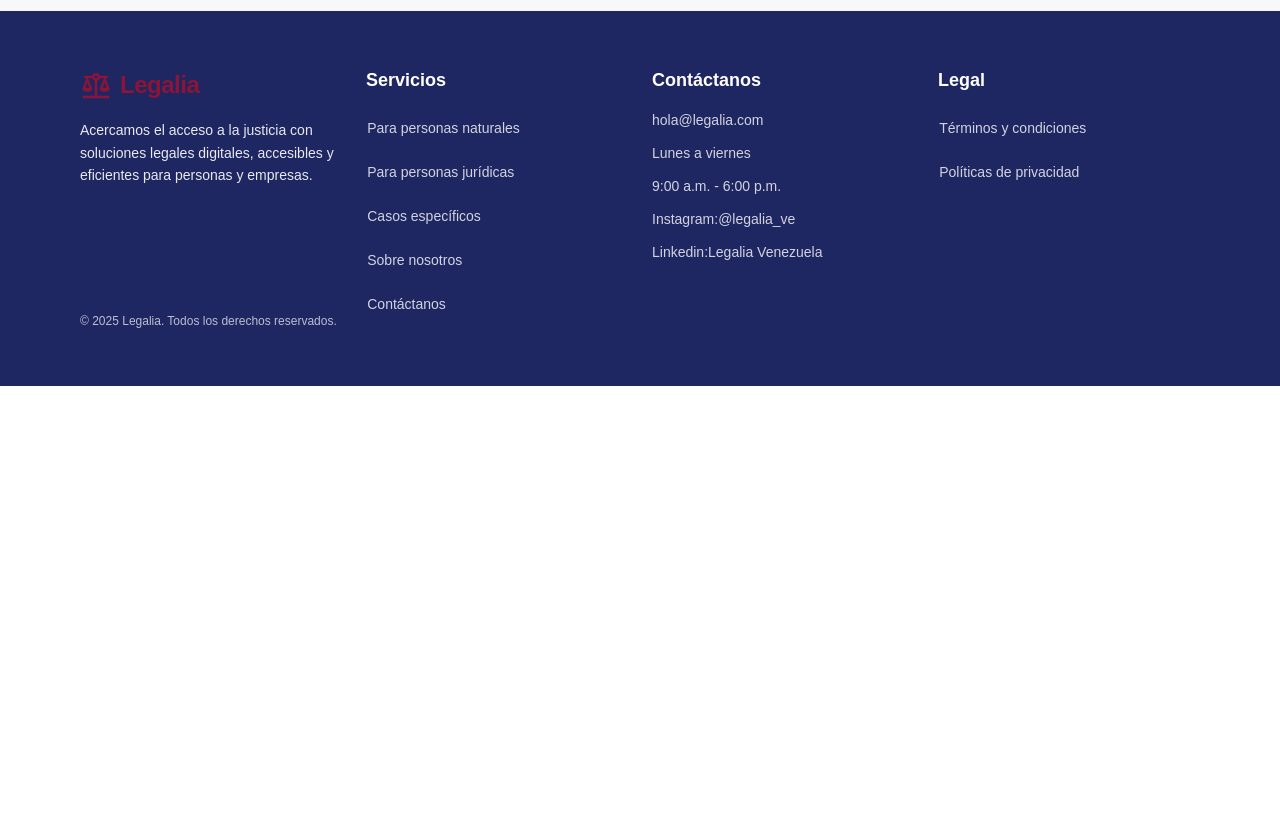
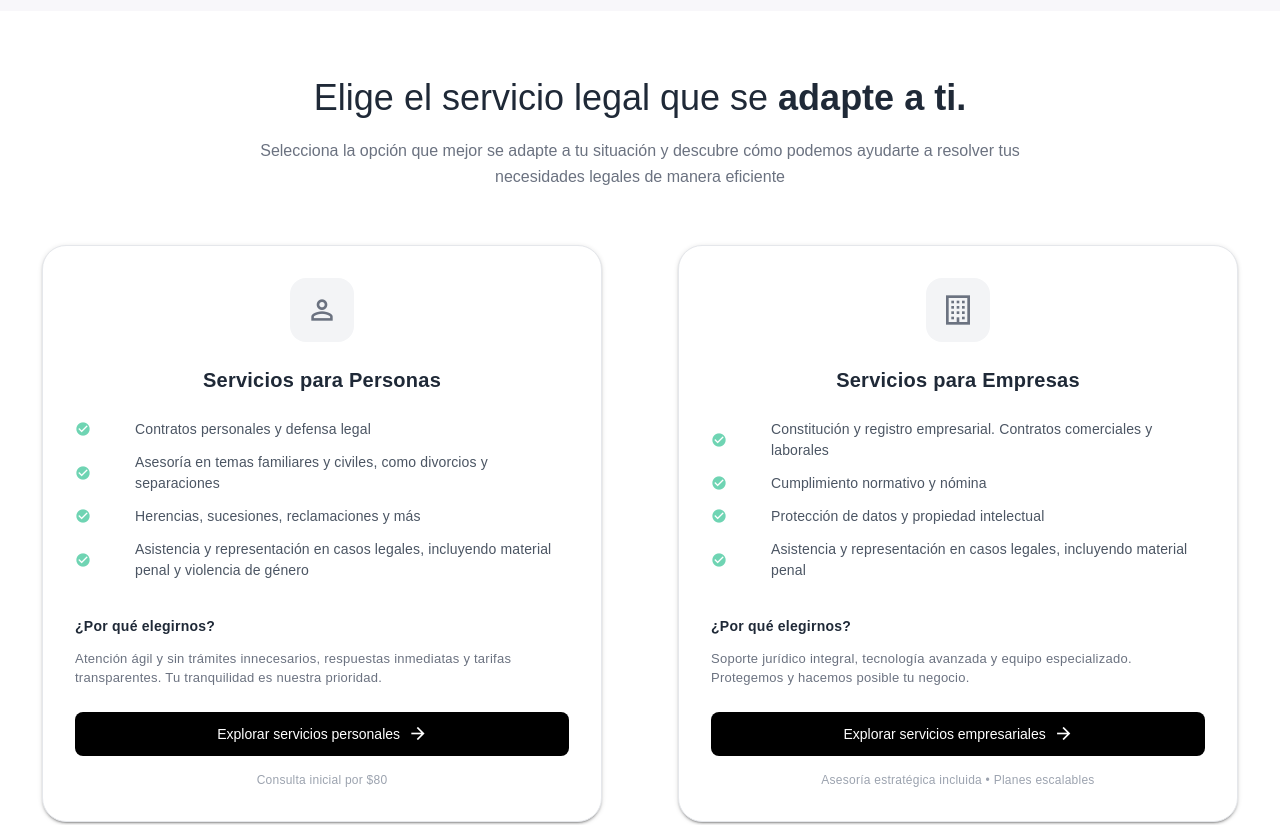
Before and after one commit to damg75/legalia, a Vue app: page / in a window 1280 px wide. Shown: the part 1100-1925 px from the top of the page. Before the commit the page ends 1486 px from the top, so only its background shows below. Built offline with nearby package versions, Linux system fonts and the light colour scheme; a small style sheet from the web is missing.

Commit message:
services p1

```diff
--- a/src/modules/landing/Landing.vue
+++ b/src/modules/landing/Landing.vue
@@ -1,11 +1,15 @@
 <template>
   <v-container fluid class="ma-0 pa-0">
     <Hero />
+
+    <Services />
+
   </v-container>
 </template>
 
 <script setup>
 import Hero from './parts/Hero.vue'
+import Services from './parts/Services.vue'
 </script>
 
 <style scoped>
--- /dev/null
+++ b/src/modules/landing/parts/Services.vue
@@ -0,0 +1,277 @@
+<template>
+  <v-container fluid class="services-section py-16">
+    <!-- Título principal -->
+    <v-row class="justify-center mb-8">
+      <v-col cols="12" md="8" class="text-center">
+        <h2 class="services-title mb-4">
+          Elige el servicio legal que se <span class="font-weight-bold">adapte a ti.</span>
+        </h2>
+        <p class="services-subtitle">
+          Selecciona la opción que mejor se adapte a tu situación y descubre
+          cómo podemos ayudarte a resolver tus necesidades legales de
+          manera eficiente
+        </p>
+      </v-col>
+    </v-row>
+
+    <!-- Cards de servicios -->
+    <v-row class="justify-center">
+        <v-col
+          v-for="(service, index) in services"
+          :key="service.id"
+          cols="12"
+          md="6"
+          lg="6"
+          :class="[
+            'd-flex mb-6',
+            index === 0 ? 'justify-end justify-md-center' : 'justify-start justify-md-center'
+          ]"
+        >
+        <v-card
+          class="service-card"
+          elevation="2"
+          max-width="560"
+          rounded="xl"
+          height="auto"
+        >
+          <v-card-text class="pa-8">
+            <!-- Icono -->
+            <div class="text-center mb-6">
+              <div class="service-icon-container">
+                <v-icon
+                  size="32"
+                  :color="service.iconColor"
+                >
+                  {{ service.icon }}
+                </v-icon>
+              </div>
+            </div>
+
+            <!-- Título -->
+            <h3 class="service-card-title text-center mb-6">{{ service.title }}</h3>
+
+            <!-- Lista de servicios -->
+            <v-list class="service-list pa-0">
+              <v-list-item
+                v-for="item in service.items"
+                :key="item"
+                class="service-list-item pa-0 mb-3"
+              >
+                <template v-slot:prepend>
+                  <v-icon
+                    size="16"
+                    color="#10B981"
+                    class="me-3"
+                  >
+                    mdi-check-circle
+                  </v-icon>
+                </template>
+                <v-list-item-title class="service-item-text">
+                  {{ item }}
+                </v-list-item-title>
+              </v-list-item>
+            </v-list>
+
+            <!-- ¿Por qué elegirnos? -->
+            <div class="why-choose-us mt-6 mb-6">
+              <h4 class="why-title mb-3">¿Por qué elegirnos?</h4>
+              <p class="why-description">{{ service.whyChoose }}</p>
+            </div>
+
+            <!-- Botón -->
+            <v-btn
+              :color="service.buttonColor"
+              variant="flat"
+              block
+              rounded="lg"
+              size="large"
+              class="service-btn text-white font-weight-medium"
+            >
+              {{ service.buttonText }}
+              <v-icon class="ms-2" size="20">mdi-arrow-right</v-icon>
+            </v-btn>
+
+            <!-- Texto adicional -->
+            <p class="additional-text text-center mt-4">{{ service.additionalText }}</p>
+          </v-card-text>
+        </v-card>
+      </v-col>
+    </v-row>
+  </v-container>
+</template>
+
+<script setup>
+import { ref } from 'vue'
+
+const services = ref([
+  {
+    id: 1,
+    icon: 'mdi-account-outline',
+    iconColor: '#6B7280',
+    title: 'Servicios para Personas',
+    items: [
+      'Contratos personales y defensa legal',
+      'Asesoría en temas familiares y civiles, como divorcios y separaciones',
+      'Herencias, sucesiones, reclamaciones y más',
+      'Asistencia y representación en casos legales, incluyendo material penal y violencia de género'
+    ],
+    whyChoose: 'Atención ágil y sin trámites innecesarios, respuestas inmediatas y tarifas transparentes. Tu tranquilidad es nuestra prioridad.',
+    buttonText: 'Explorar servicios personales',
+    buttonColor: '#000000',
+    additionalText: 'Consulta inicial por $80'
+  },
+  {
+    id: 2,
+    icon: 'mdi-office-building-outline',
+    iconColor: '#6B7280',
+    title: 'Servicios para Empresas',
+    items: [
+      'Constitución y registro empresarial. Contratos comerciales y laborales',
+      'Cumplimiento normativo y nómina',
+      'Protección de datos y propiedad intelectual',
+      'Asistencia y representación en casos legales, incluyendo material penal'
+    ],
+    whyChoose: 'Soporte jurídico integral, tecnología avanzada y equipo especializado. Protegemos y hacemos posible tu negocio.',
+    buttonText: 'Explorar servicios empresariales',
+    buttonColor: '#000000',
+    additionalText: 'Asesoría estratégica incluida • Planes escalables'
+  }
+])
+</script>
+
+<style scoped lang="scss">
+.services-section {
+  background: #FFFFFF;
+
+  .services-title {
+    font-family: 'Poppins', sans-serif;
+    font-size: 36px;
+    font-weight: 400;
+    color: #1F2937;
+    line-height: 1.3;
+
+    @media (max-width: 768px) {
+      font-size: 28px;
+    }
+
+    @media (max-width: 480px) {
+      font-size: 24px;
+    }
+  }
+
+  .services-subtitle {
+    font-family: 'Poppins', sans-serif;
+    font-size: 16px;
+    font-weight: 400;
+    color: #6B7280;
+    line-height: 1.6;
+
+    @media (max-width: 768px) {
+      font-size: 15px;
+    }
+
+    @media (max-width: 480px) {
+      font-size: 14px;
+    }
+  }
+}
+
+.service-card {
+  border: 1px solid #E5E7EB;
+  transition: transform 0.3s ease, box-shadow 0.3s ease;
+
+  &:hover {
+    transform: translateY(-5px);
+    box-shadow: 0 20px 40px rgba(0, 0, 0, 0.1) !important;
+  }
+}
+
+.service-icon-container {
+  width: 64px;
+  height: 64px;
+  background: #F3F4F6;
+  border-radius: 16px;
+  display: flex;
+  align-items: center;
+  justify-content: center;
+  margin: 0 auto;
+}
+
+.service-card-title {
+  font-family: 'Poppins', sans-serif;
+  font-size: 20px;
+  font-weight: 600;
+  color: #1F2937;
+
+  @media (max-width: 768px) {
+    font-size: 18px;
+  }
+}
+
+.service-list {
+  background: transparent !important;
+}
+
+.service-list-item {
+  min-height: auto !important;
+
+  .v-list-item__prepend {
+    align-self: flex-start;
+    margin-top: 2px;
+  }
+}
+
+.service-item-text {
+  font-family: 'Poppins', sans-serif;
+  font-size: 14px;
+  font-weight: 400;
+  color: #4B5563;
+  line-height: 1.5;
+  white-space: normal;
+
+  @media (max-width: 768px) {
+    font-size: 13px;
+  }
+}
+
+.why-choose-us {
+  .why-title {
+    font-family: 'Poppins', sans-serif;
+    font-size: 14px;
+    font-weight: 600;
+    color: #1F2937;
+  }
+
+  .why-description {
+    font-family: 'Poppins', sans-serif;
+    font-size: 13px;
+    font-weight: 400;
+    color: #6B7280;
+    line-height: 1.5;
+    margin: 0;
+  }
+}
+
+.service-btn {
+  font-family: 'Poppins', sans-serif;
+  font-size: 14px;
+  text-transform: none;
+  letter-spacing: normal;
+
+  @media (max-width: 768px) {
+    font-size: 13px;
+  }
+}
+
+.additional-text {
+  font-family: 'Poppins', sans-serif;
+  font-size: 12px;
+  font-weight: 400;
+  color: #9CA3AF;
+  margin: 0;
+
+  @media (max-width: 768px) {
+    font-size: 11px;
+  }
+}
+</style>
```
